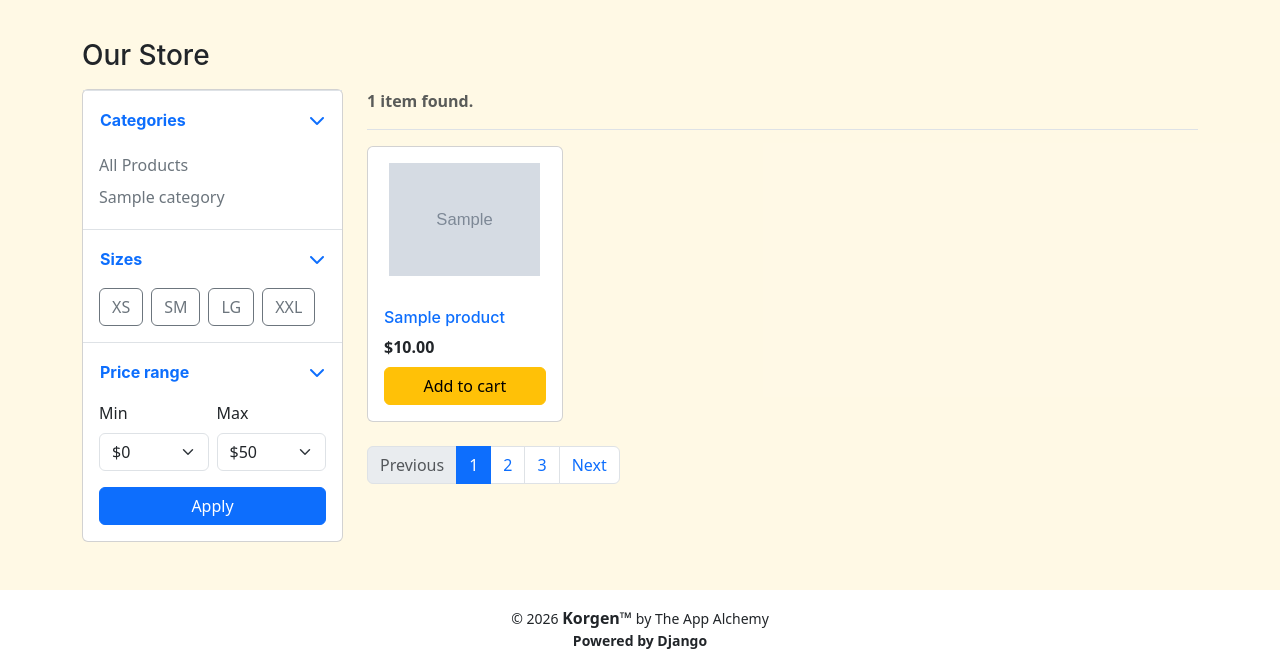
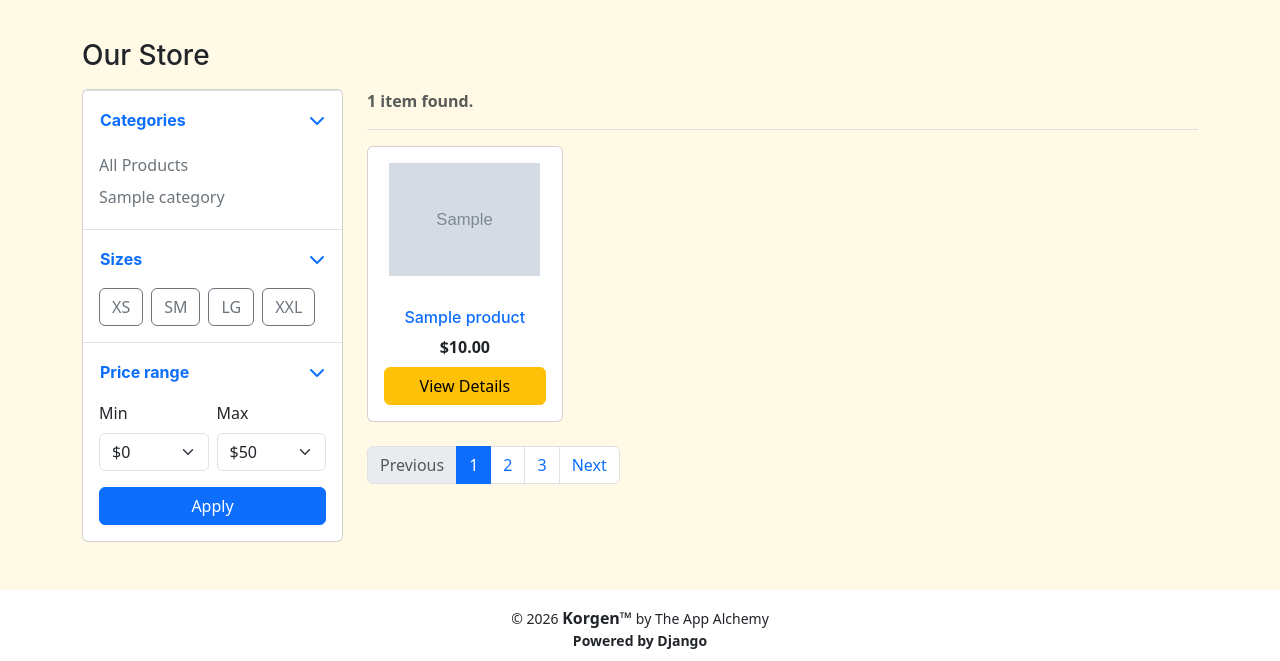
Before and after one commit to disaac318/Korgen-eCommerce-MSP4, a Django app: page /store/ in a window 1280 px wide. Shown: the part 112-773 px from the top of the page. Run offline with Django 5.2, Linux system fonts and the light colour scheme; tables that the repository leaves empty hold one stand-in row (values such as "Sample post"); grey boxes marked "Sample" are stand-in pictures; some libraries are stand-ins or nearby versions.

Commit message:
edit view details button in the store page.

```diff
--- a/store/templates/store/store.html
+++ b/store/templates/store/store.html
@@ -202,7 +202,7 @@
                                                   alt="{{ product.product_name }}">
                                         </a>
 
-                                        <div class="card-body d-flex flex-column">
+                                        <div class="card-body d-flex flex-column text-center">
                                              <h2 class="h6 mb-2">
                                                   <a href="{% url 'product_detail' product.category.slug product.slug %}"
                                                        class="text-decoration-none">{{ product.product_name }}</a>
@@ -212,8 +212,8 @@
                                                   <p class="mb-2">
                                                        <span class="fw-bold">${{ product.price }}</span>
                                                   </p>
-	                                                  <a href="{% url 'add_cart' product.id %}"
-	                                                       class="btn btn-warning w-100">Add to cart</a>
+                                                  <a href="{% url 'product_detail' product.category.slug product.slug %}"
+                                                       class="btn btn-warning w-100">View Details</a>
                                              </div>
                                         </div>
                                    </div>
```
